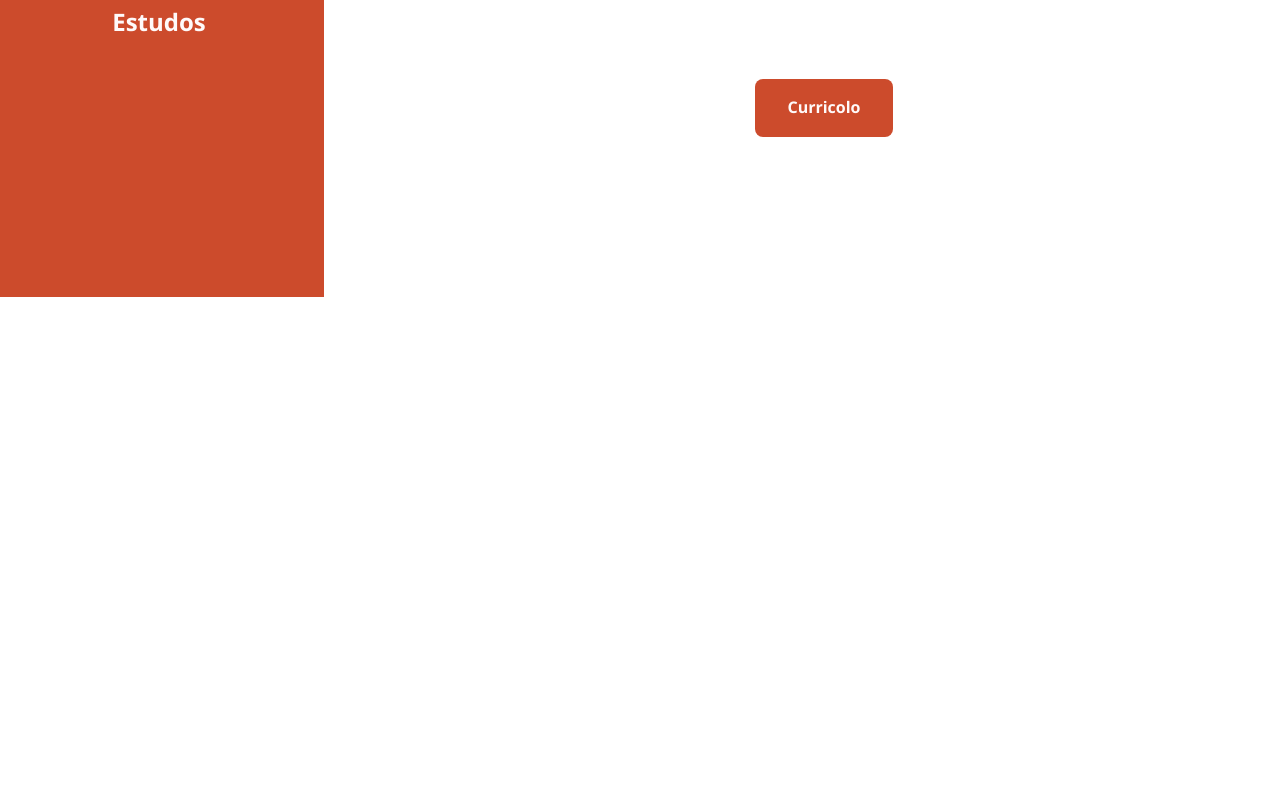
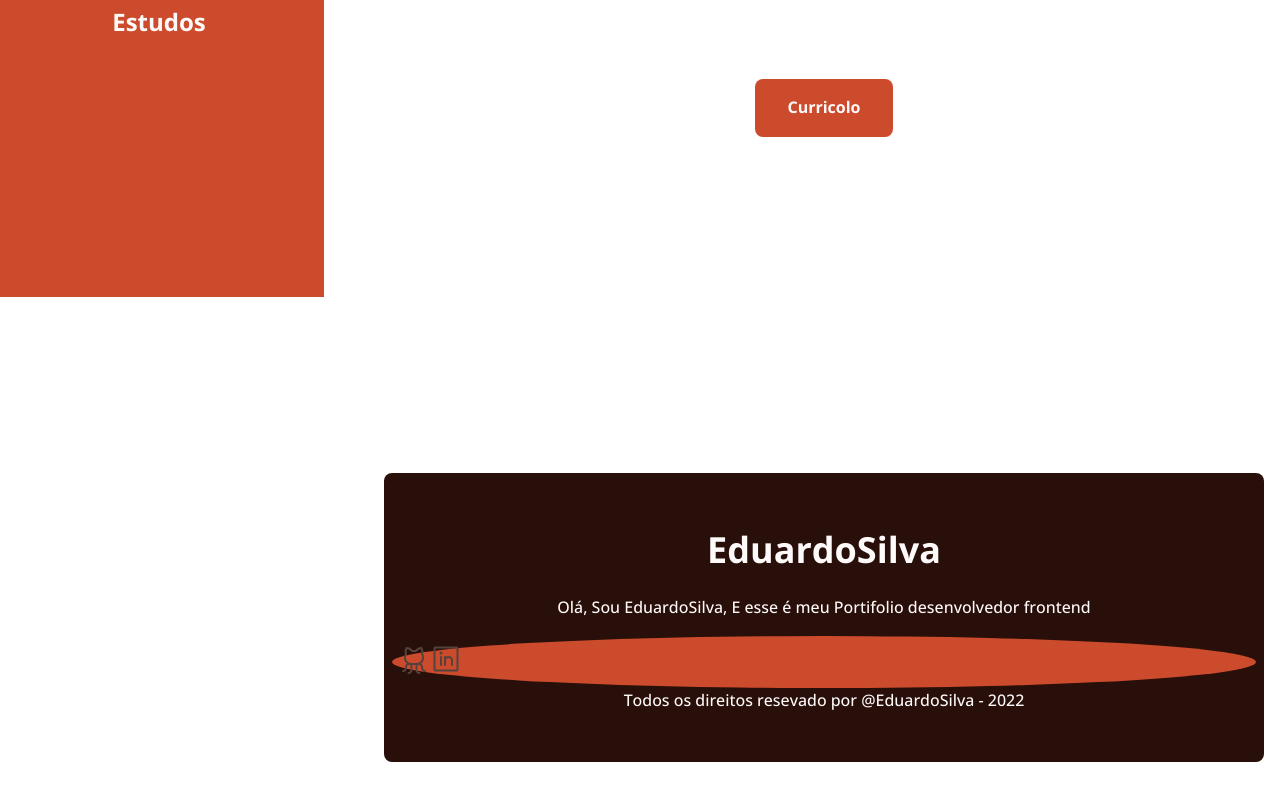
Before and after one commit to eduardo-sdev/eduardo-sdev.github.io, a React (Create React App) app: page / in a window 1280 px wide. Shown: the part 503-1297 px from the top of the page. Before the commit the page ends 912 px from the top, so only its background shows below. Built offline with nearby package versions, Linux system fonts and the light colour scheme.

Commit message:
work: footer section

```diff
--- a/src/App.jsx
+++ b/src/App.jsx
@@ -1,7 +1,8 @@
 import {
   Header,
   Sidebar,
-  Home
+  Home,
+  Footer
 } from './components'
 
 export const App = () => {
@@ -11,6 +12,7 @@
       <main className='app'>
         <Home />
         <Header />
+        <Footer />
       </main>
     </>
   )
--- /dev/null
+++ b/src/components/Footer/index.jsx
@@ -0,0 +1,39 @@
+import {
+  LinkedinLogo,
+  GithubLogo
+} from 'phosphor-react'
+
+import './style.scss'
+
+export function Footer() {
+    return (
+        <footer className="footer section">
+            <div className="footer__container bd-grid">
+                <h1 className="footer__title">
+                    EduardoSilva
+                </h1>
+                <p className="footer__description">
+                    Olá, Sou EduardoSilva, E esse é meu Portifolio desenvolvedor frontend
+                </p>
+
+                <div className="footer__social">
+                    <a
+                        href="https://github.com/eduardo-sdev"
+                        target="_blank" rel="noopener noreferrer"
+                        className="footer__link"
+                    >
+                        <GithubLogo size={32} />
+                    </a>
+                    <a
+                        href="https://www.linkedin.com/in/esi01/"
+                        target="_blank" rel="noopener noreferrer"
+                        className="footer__link"
+                    >
+                        <LinkedinLogo size={32} />
+                    </a>
+                </div>
+                <p className='Footer__copy'>Todos os direitos resevado por @EduardoSilva - 2022</p>
+            </div>
+        </footer>
+    )
+}
--- /dev/null
+++ b/src/components/Footer/style.scss
@@ -0,0 +1,39 @@
+.footer {
+    background-color: var(--first-color-darken);
+    color: var(--first-color-lighten);
+    text-align: center;
+
+    .footer__title {
+        font-size: var(--h1-font-size);
+        margin-bottom: var(--mb-2);
+    }
+
+    .footer__description {
+        margin-bottom: var(--mb-2);
+    }
+
+    .footer__social {
+        margin-bottom: 3rem;
+    }
+
+    .footer__social {
+        display: inline-flex;
+        background-color: var(--first-color);
+        color: var(--first-color-lighten);
+        font-size: 1.1rem;
+        border-radius: 50%;
+        padding: 0.4rem;
+        margin: 0 var(--mb-1);
+        transition: .3s;
+
+        &:hover {
+            background-color: var(--first-color-lighten);
+            color: var(--first-color);
+        }
+    }
+
+    .footer__copy {
+        font-size: var(--small-font-size);
+        color: var(--text-color);
+    }
+}
--- a/src/components/index.js
+++ b/src/components/index.js
@@ -1,9 +1,11 @@
 import { Header } from './Header'
 import { Sidebar } from './Sidebar'
 import { Home } from './Home'
+import { Footer } from './Footer'
 
 export {
   Header,
   Sidebar,
-  Home
+  Home,
+  Footer
 }
--- a/src/styles/_responsive.scss
+++ b/src/styles/_responsive.scss
@@ -15,4 +15,14 @@
     .nav__close, .nav__toggle {
         display: none;
     }
+
+    .footer {
+        background: none;
+    }
+
+    .footer__container {
+        background-color: var(--first-color-darken);
+        padding: 3rem 0;
+        border-radius: .5rem;
+    }
 }
```
